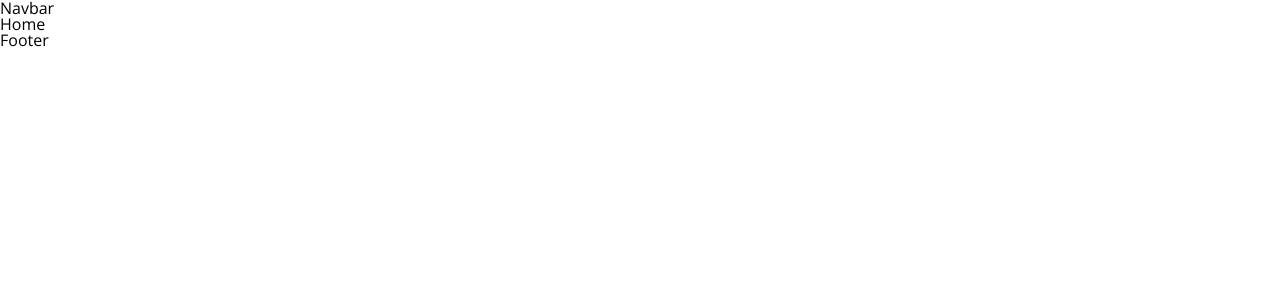
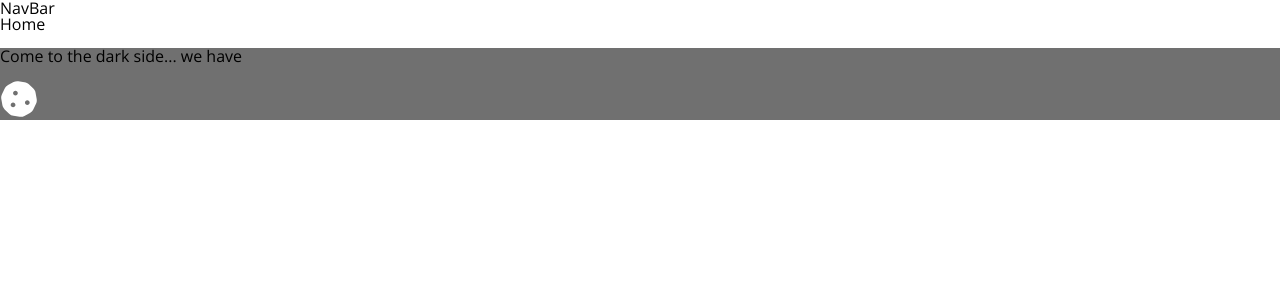
Before and after one commit to lucacieduard/ddroidd-winter-bootcamp-challange, a React (Vite) app: page / in a window 1280 px wide. Shown: the top 300 px of the page. Built offline with nearby package versions, Linux system fonts and the light colour scheme.

Commit message:
components added

```diff
--- /dev/null
+++ b/src/components/Footer/Footer.module.scss
@@ -0,0 +1,3 @@
+.container {
+    background-color: var(--dove-gray);
+}
--- /dev/null
+++ b/src/components/Footer/Footer.tsx
@@ -0,0 +1,12 @@
+import styles from "./Footer.module.scss";
+
+const Footer = () => {
+  return (
+    <footer className={styles.container}>
+      <p>Come to the dark side... we have</p>
+      <img src="/assets/img/cookies.svg" alt="" />
+    </footer>
+  );
+};
+
+export default Footer;
--- /dev/null
+++ b/src/components/Main/Main.tsx
@@ -0,0 +1,6 @@
+import styles from "./Main.module.scss";
+const Main = ({ children }: { children: React.ReactNode }) => {
+  return <main className={styles.container}>{children}</main>;
+};
+
+export default Main;
--- /dev/null
+++ b/src/components/NavBar/NavBar.tsx
@@ -0,0 +1,5 @@
+const NavBar = () => {
+  return <div>NavBar</div>;
+};
+
+export default NavBar;
--- a/src/layout/Layout.tsx
+++ b/src/layout/Layout.tsx
@@ -1,11 +1,13 @@
 import React from "react";
+import NavBar from "../components/NavBar/NavBar";
+import Footer from "../components/Footer/Footer";
 
 const Layout = ({ children }: { children: React.ReactNode }) => {
   return (
     <div>
-      Navbar
+      <NavBar />
       {children}
-      Footer
+      <Footer />
     </div>
   );
 };
```
Also changed, not shown: src/components/Main/Main.module.scss (added), src/components/NavBar/NavBar.module.scss (added).
